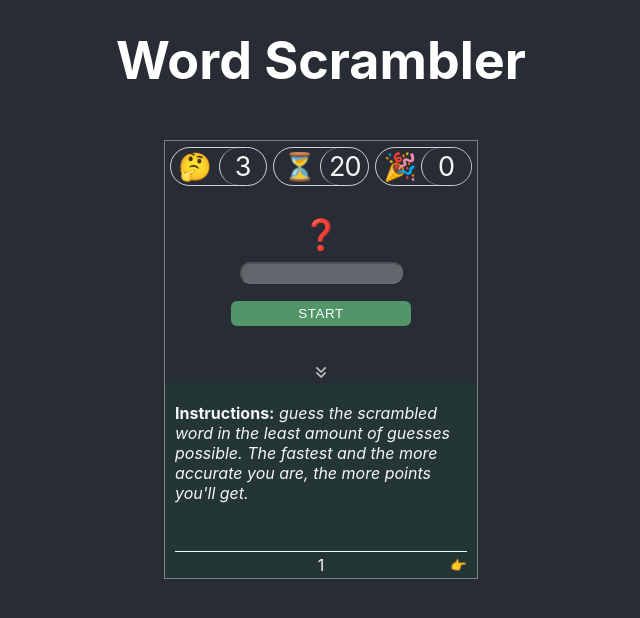
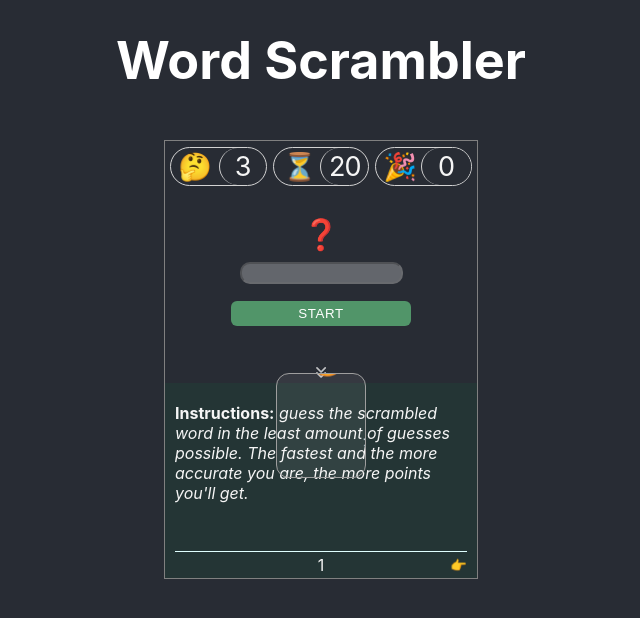
Before and after one commit to hugCarvalho/wordScrambler, a React (Create React App) app: page / in a window 1280 px wide. Shown: the top 618 px of the page, without its empty margins (319-959 px from the left). Built offline with nearby package versions, Linux system fonts and the light colour scheme.

Commit message:
Implemented gameEnd animation on win

```diff
--- a/src/App.js
+++ b/src/App.js
@@ -10,6 +10,7 @@ import Word from "./components/Word/Word";
 import chooseWord, { scrambleWord } from "./functions/functions";
 import Scoreboard, { Top10 } from "./components/Scoreboard/Scoreboard";
 import Backdrop from "./components/Backdrop/Backdrop";
+import AnimationsDisplay from "./components/AnimationsDisplay/AnimationsDisplay";
 //import WarningHandling from "./components/WarningHandling/WarningHandling";
 
 //TODO: delay appearance of scrambled word -first scramble then show
@@ -48,7 +49,7 @@ function App() {
   //MODAL
   const [modalMessage, setModalMessage] = useState("Testing modal message");
   const [showModal, setShowModal] = useState(false);
-  const [gameWon, setGameWon] = useState(false);
+  const [gameWon, setGameWon] = useState(null); //null, "yes", "no" -> don't change to true/false to pass only one prop
 
   // const [warning, setWarning] = ""; //emptyString
   const onSubmitHandler = (e, userText) => {
@@ -71,6 +72,7 @@ function App() {
       case "ended":
         setCorrectWord(null); //prevents setScrambledWord to run before time
         setGameStatus("scramblingWord");
+        setGameWon(null);
         break;
       default:
         throw new Error("OOOps, check status strings");
@@ -91,7 +93,7 @@ function App() {
       setGuessesLeft(initOptions.guessesLeft);
       setCountdown(initOptions.countdown);
       setScore(initOptions.score);
-      setGameWon(false);
+      setGameWon(null);
       setShowModal(false);
       setGameStatus("playing");
     }
@@ -174,7 +176,7 @@ function App() {
   //GAME WON 🏆
   useEffect(() => {
     if (gameStatus === "ended" && guessesLeft !== 0 && countdown > 0) {
-      setGameWon(true);
+      setGameWon("yes");
       setScore(
         countdown * options.pointsPerTimeLeft +
           guessesLeft * options.pointsPerGuessLeft +
@@ -255,8 +257,9 @@ function App() {
             guessesLeft={guessesLeft}
           />
 
-          <Instructions gameStatus={gameStatus} />
+          <Instructions />
         </div>
+        <AnimationsDisplay gameWon={gameWon} />
       </main>
       {/* <WarningHandling warning={warning} /> */}
       {/* <Top10 scoreboard={scoreboard} /> */}
--- a/src/App.scss
+++ b/src/App.scss
@@ -18,6 +18,7 @@
     border: 1px solid gray;
     min-width: 314px;
     width: 314px;
+    position: relative;
   }
 
   .indicators {
--- /dev/null
+++ b/src/components/AnimationsDisplay/AnimationsDisplay.js
@@ -0,0 +1,32 @@
+import React from "react";
+import "./AnimationsDisplay.scss";
+
+const animations = ["🏆", "🥇", "🥈", "🥉", "🏅", "👏"];
+function AnimationsDisplay({ gameWon }) {
+  const [randomNum, setRandomNum] = React.useState(null);
+
+  React.useEffect(() => {
+    if (gameWon) {
+      setRandomNum(Math.floor(Math.random() * 3));
+    }
+  }, [gameWon]);
+  console.log(randomNum);
+  return (
+    <section
+      style={gameWon ? { backgroundColor: "white" } : null}
+      className={`AnimationsDisplay ${gameWon && "activate-game-end"}  `}
+    >
+      {/* {gameWon && randomToken()} */}
+      <span className={`medal ${gameWon && randomNum === 1 && "activate-medal"}`}>
+        🏅
+      </span>
+      <span className={`clap ${gameWon && randomNum === 2 && "activate-clap"}`}>👏</span>
+      <span className={`trophy ${gameWon && randomNum === 0 && "activate-trophy"}`}>
+        🏆
+      </span>
+    </section>
+  );
+}
+
+export default AnimationsDisplay;
+//🏆🥇🥈🥉🏅👏
--- /dev/null
+++ b/src/components/AnimationsDisplay/AnimationsDisplay.scss
@@ -0,0 +1,89 @@
+.AnimationsDisplay {
+  position: absolute;
+  top: 53%;
+  left: 50%;
+  margin-left: -45px;
+  //margin-top: 580px;
+  width: 90px;
+  height: 105px;
+  //border: 1px solid black;
+  //animation-name: test;
+  border: 1px solid rgb(158, 158, 158);
+
+  overflow: hidden;
+
+  border-radius: 13px;
+  z-index: 1000;
+  background-color: #333a42;
+  background-color: #ffffff10;
+  transition: 1s backgroundColor ease-in;
+  // .activate-game-end {
+  //   background-color: #ffffff;
+  // }
+
+  div {
+    background-color: antiquewhite;
+    position: relative;
+    //width: 100%;
+  }
+
+  .medal {
+    position: absolute;
+    font-size: 50px;
+    top: -57px;
+    left: 50%;
+    margin-left: -25px;
+    transition: 1s transform ease-out;
+  }
+  .clap {
+    position: absolute;
+    font-size: 40px;
+    right: -45px;
+    top: 50%;
+    margin-top: -20px;
+    //margin-left: -20px;
+    transition: 1s transform ease-in-out;
+  }
+
+  .trophy {
+    position: absolute;
+    font-size: 50px;
+    bottom: -57px;
+    left: 50%;
+    margin-left: -25px;
+    transition: 1s transform ease-out;
+  }
+
+  .activate-medal {
+    transform: translateY(96%);
+    // transition: 1s transform ease-out;
+  }
+  .activate-clap {
+    transform: translateX(-170%);
+  }
+  .activate-trophy {
+    transform: translateY(-100%);
+    // transition: 1s transform ease-out;
+  }
+}
+
+@keyframes test {
+  25% {
+    border-top: 1px solid black;
+  }
+  25% {
+    border-right: 1px solid black;
+  }
+  50% {
+    border-bottom: 1px solid black;
+  }
+  75% {
+    border-left: 1px solid black;
+  }
+  100% {
+    border-top: 1px solid black;
+    border-right: 1px solid black;
+    border-bottom: 1px solid black;
+    border-left: 1px solid rgb(168, 168, 168);
+  }
+}
--- a/src/components/Instructions/Instructions.js
+++ b/src/components/Instructions/Instructions.js
@@ -1,4 +1,5 @@
 import React from "react";
+import AnimationsDisplay from "../AnimationsDisplay/AnimationsDisplay";
 import "./Instructions.scss";
 
 //TODO: make scoring text dynamic
```
Also changed, not shown: 1 other file (tests, documents, lock files or other folders).
